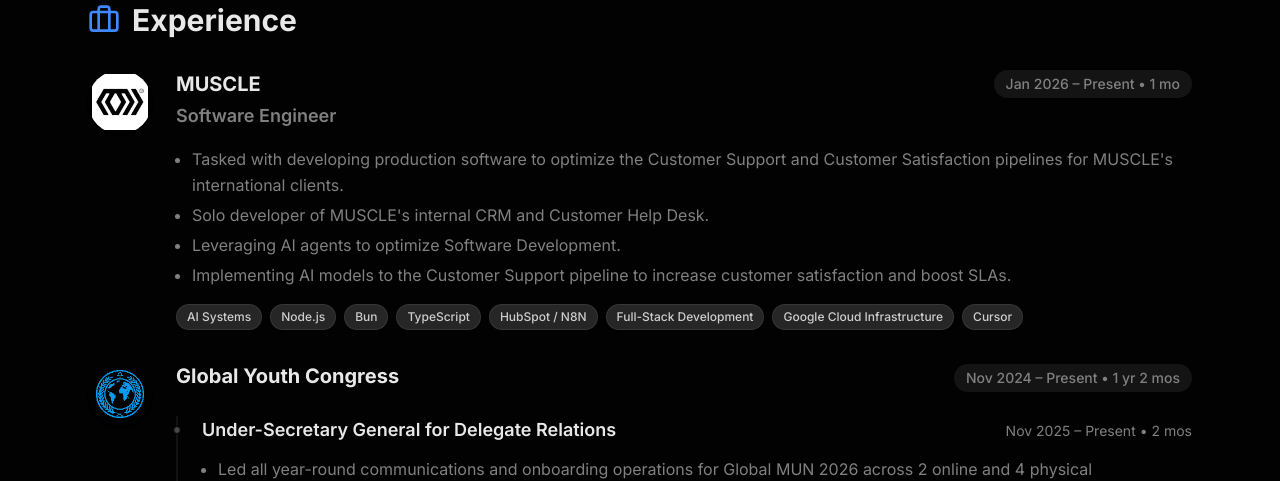
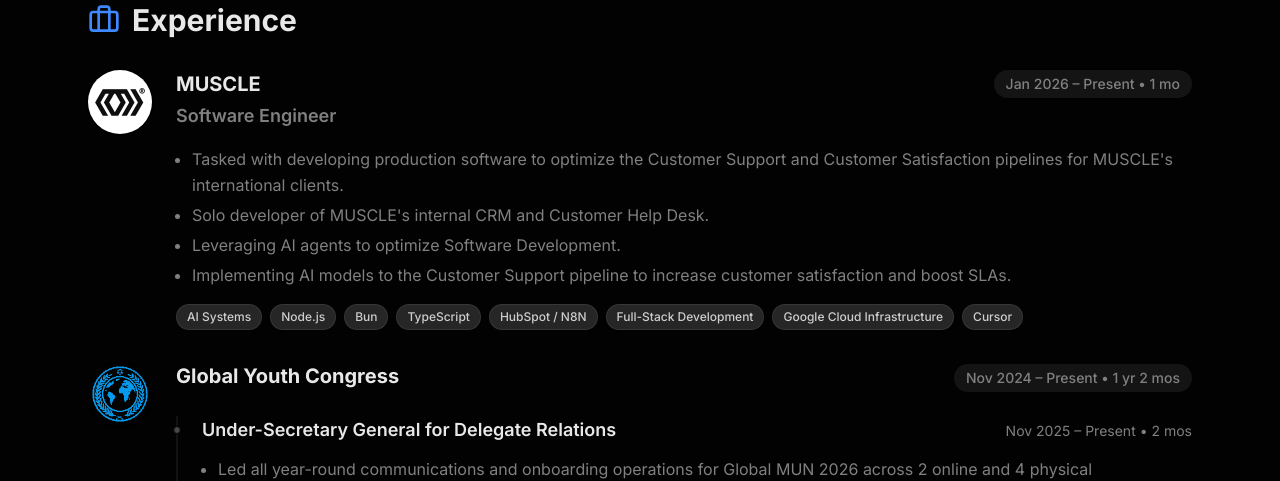
Before and after one commit to byrafael/rsrdev.com, a Next.js app: page /experience in a window 1280 px wide. Shown: the part 187-668 px from the top of the page. Built offline with nearby package versions, Linux system fonts and the light colour scheme; no server answers.

Commit message:
fix(experience): improve company logo display

```diff
--- a/app/experience/experience-list.tsx
+++ b/app/experience/experience-list.tsx
@@ -77,7 +77,7 @@
 						<div className="flex flex-col gap-6 md:flex-row md:items-start">
 							<div className="shrink-0">
 								<Avatar className="h-16 w-16 bg-background shadow-sm">
-									<AvatarImage src={job.logo} alt={job.company} className="object-contain p-1" />
+									<AvatarImage src={job.logo} alt={job.company} className="object-cover" />
 									<AvatarFallback className="font-bold text-lg text-muted-foreground">
 										{job.company.substring(0, 2).toUpperCase()}
 									</AvatarFallback>
```
Also changed, not shown: public/logos/muscle.png.
